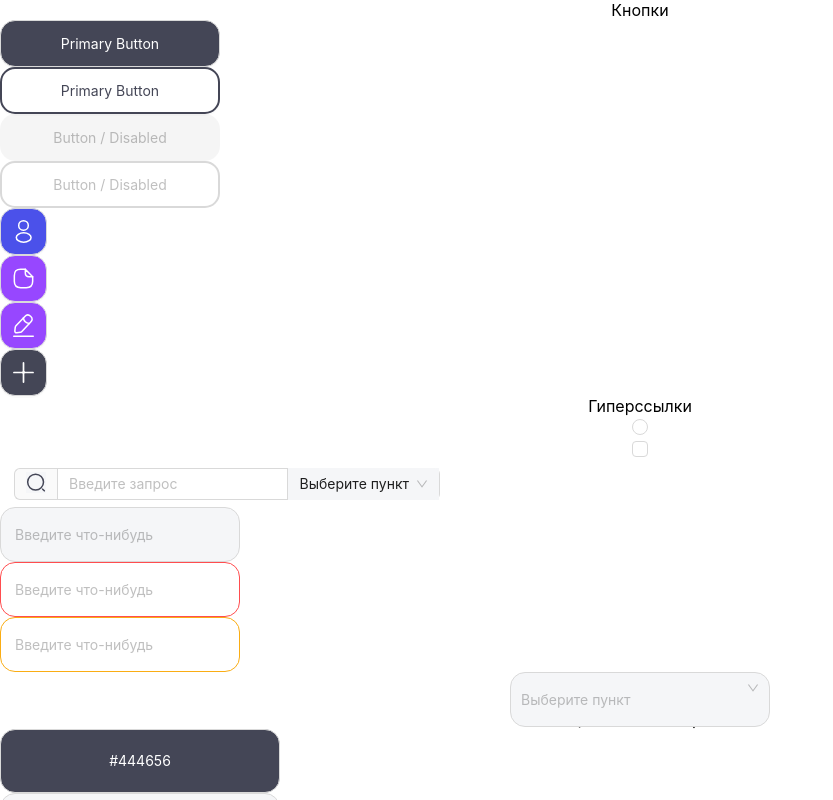
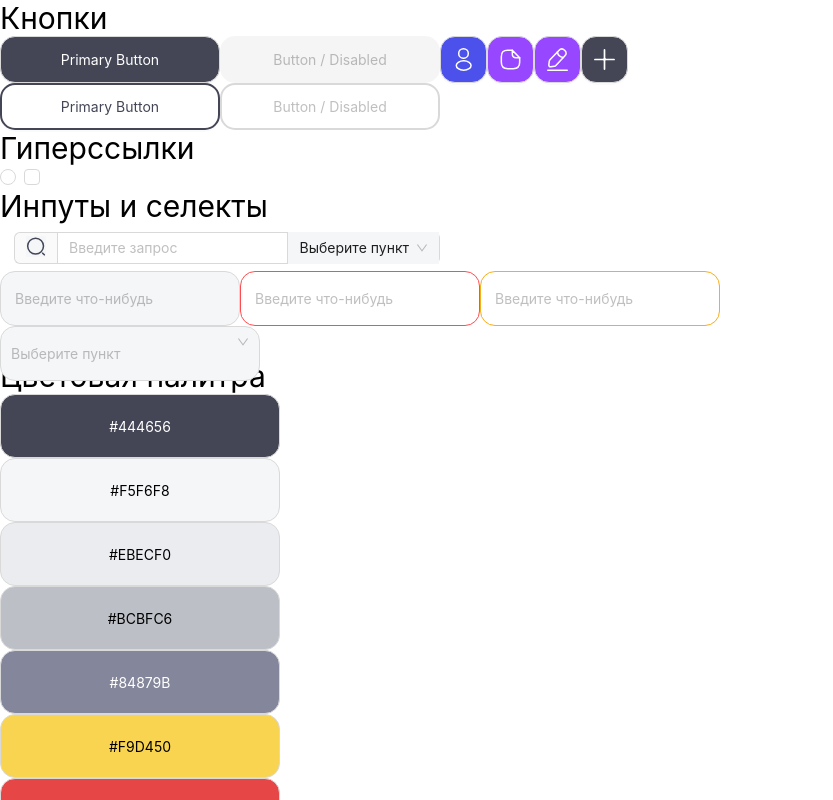
Before and after one commit to GipnoTech/deep-ui-kit, a React (Create React App) app: page / in a window 1280 px wide. Shown: the top 800 px of the page, without its empty margins (0-833 px from the left). Built offline with nearby package versions, Linux system fonts and the light colour scheme.

Commit message:
changed select components

```diff
--- a/src/App.css
+++ b/src/App.css
@@ -1,5 +1,45 @@
 .App {
   text-align: center;
+}
+
+.button{
+  display: flex;
+  flex-direction: row;
+}
+
+.button-text{
+  font-size: 30px;
+  text-align: left;
+}
+
+.input{
+  display: flex;
+  flex-direction: row;
+}
+
+.select{
+  display: flex;
+  align-items: flex-start;
+}
+
+.input-text{
+  font-size: 30px;
+  text-align: left;
+}
+
+.radio-text{
+  font-size: 30px;
+  text-align: left;
+}
+
+.radio{
+  display: flex;
+  flex-direction: row;
+}
+
+.color-text{
+  font-size: 30px;
+  text-align: left;
 }
 
 .App-logo {
--- a/src/App.tsx
+++ b/src/App.tsx
@@ -9,10 +9,15 @@ import {ColorGipno} from "./color";
 import {CheckboxGipno} from "./checkbox";
 import {SelectGipno} from "./select";
 
+const customOptions = [
+    { value: 'Выберите из списка 1', label: 'Выберите из списка 1' },
+    { value: 'Выберите из списка 2', label: 'Выберите из списка 2' },
+    { value: 'Выберите из списка 3', label: 'Выберите из списка 3' },
+];
 function App() {
     return (
         <div className="App">
-            <div>Кнопки</div>
+            <div className="button-text">Кнопки</div>
             <div className="button">
                 <div id="primary-button">
                     <ButtonGipno name={"primary"} >Primary Button</ButtonGipno>
@@ -35,14 +40,13 @@ function App() {
                     <ButtonIconGipno name={'plus'}/>
                 </div>
             </div>
-            <div>Гиперссылки</div>
+            <div className="radio-text">Гиперссылки</div>
             <div className="radio">
-                <div id="square">
-                    <RadioGipno />
-                </div>
+                <RadioGipno />
+                <CheckboxGipno/>
             </div>
-            <div className="checkbox">
-                <CheckboxGipno/>
+            <div className="input-text">
+                Инпуты и селекты
             </div>
             <div className="input-search">
                 <div id="input-search-default">
@@ -53,10 +57,13 @@ function App() {
                 <InputGipno placeholder={'Введите что-нибудь'}/>
                 <InputGipno placeholder={'Введите что-нибудь'} status={"error"}/>
                 <InputGipno placeholder={'Введите что-нибудь'} status={"warning"}/>
-                <SelectGipno/>
+
+            </div>
+            <div className="select">
+                <SelectGipno options={customOptions} />
             </div>
 
-            <div >Цветовая палитра</div>
+            <div className="color-text">Цветовая палитра</div>
             <div className="palitra">
                 <ColorGipno name={"#444656"} defaultValue={"#444656"}/>
                 <ColorGipno name={"#F5F6F8"} defaultValue={"#F5F6F8"}/>
--- a/src/select/select-components.tsx
+++ b/src/select/select-components.tsx
@@ -22,17 +22,18 @@ const StyledSelect = styled(Select)<{ name?: string }>`
 
 type SelectTypes = Parameters<typeof Select>[0];
 
-export function SelectGipno(props: SelectTypes) {
+interface SelectGipnoProps extends SelectTypes {
+    options: { value: string; label: string }[];
+}
+
+export function SelectGipno({ options, ...props }: SelectGipnoProps) {
     return (
-        <StyledSelect{...props} options={[
-    {value: 'Выбор из списка 1', label: 'Выбор из списка 1'},
-    {value: 'Выбор из списка 2', label: 'Выбор из списка 2'},
-    {value: 'Выбор из списка 3', label: 'Выбор из списка 3'},
-    {value: 'Выбор из списка 4', label: 'Выбор из списка 4'},
-    ]}
-     placeholder="Выберите пункт"
-        >
+        <StyledSelect {...props} placeholder="Выберите пункт">
+            {options.map((option) => (
+                <Option key={option.value} value={option.value}>
+                    {option.label}
+                </Option>
+            ))}
         </StyledSelect>
-
-    )
+    );
 }
```
